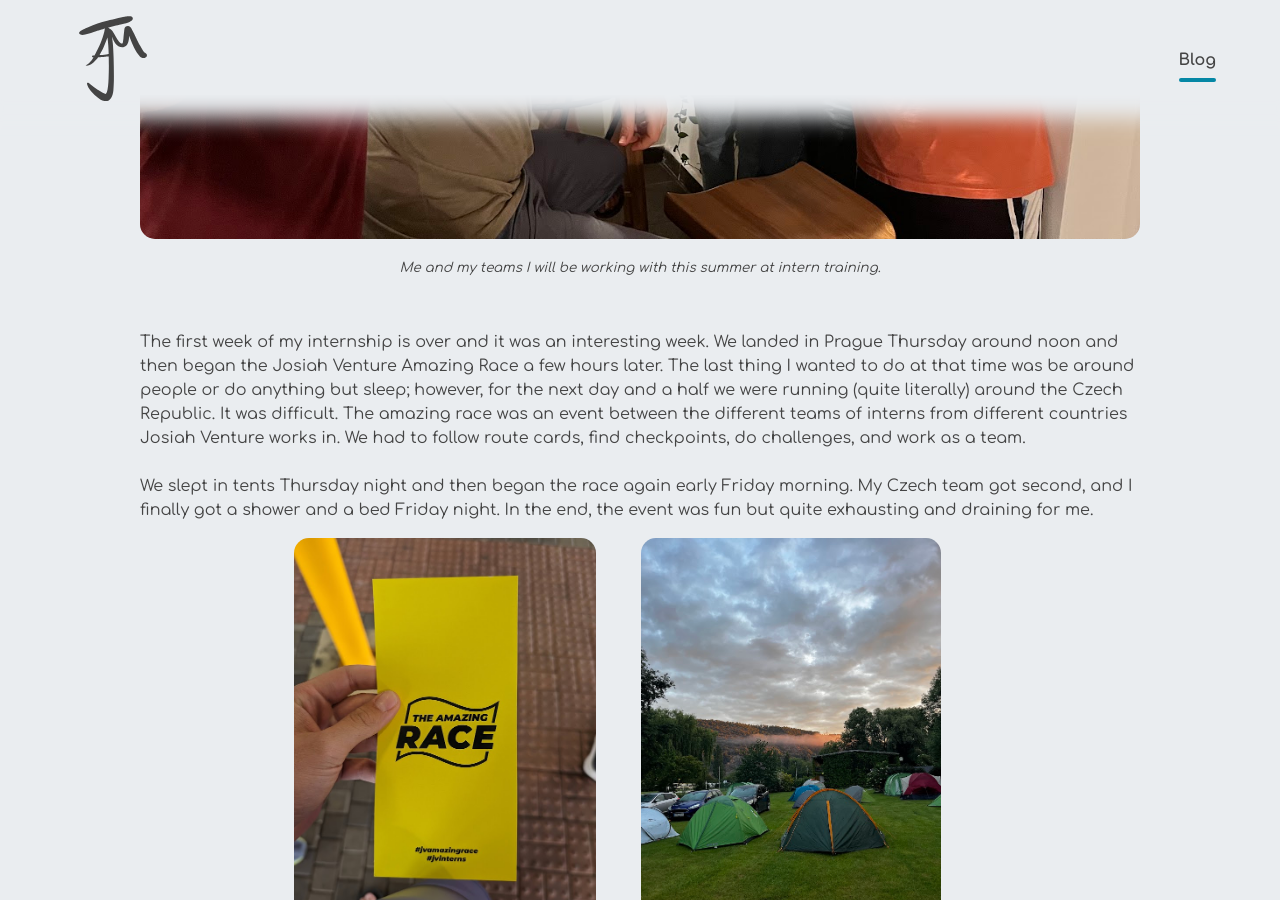
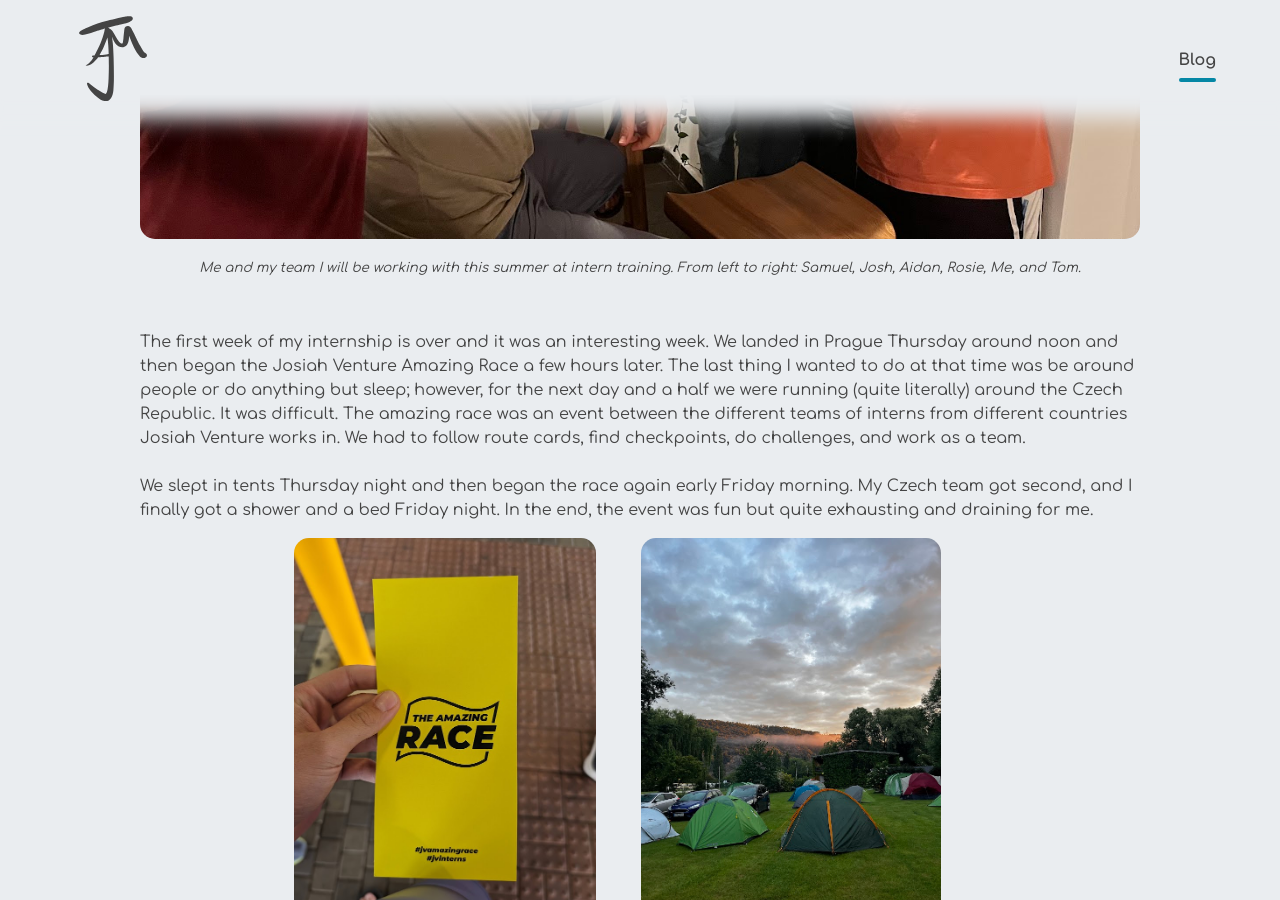
Before and after one commit to ajmickey4/ajmickey4.github.io, a Jekyll site: the page built from blog/czech-summer-2024/6-6-24/layout.html, in a window 1280 px wide and 900 px high, scrolled down 1079 px. Built offline with Jekyll 4.4.1, drawn with Linux system fonts in a browser that asks for light colours.

Commit message:
Blog 2 cover image caption fixed

```diff
--- a/blog/czech-summer-2024/6-6-24/images/cover.jpg.html
+++ b/blog/czech-summer-2024/6-6-24/images/cover.jpg.html
@@ -1 +1 @@
-<p class="image-caption">Me and my teams I will be working with this summer at intern training.</p>
+<p class="image-caption">Me and my team I will be working with this summer at intern training. From left to right: Samuel, Josh, Aidan, Rosie, Me, and Tom.</p>
```
